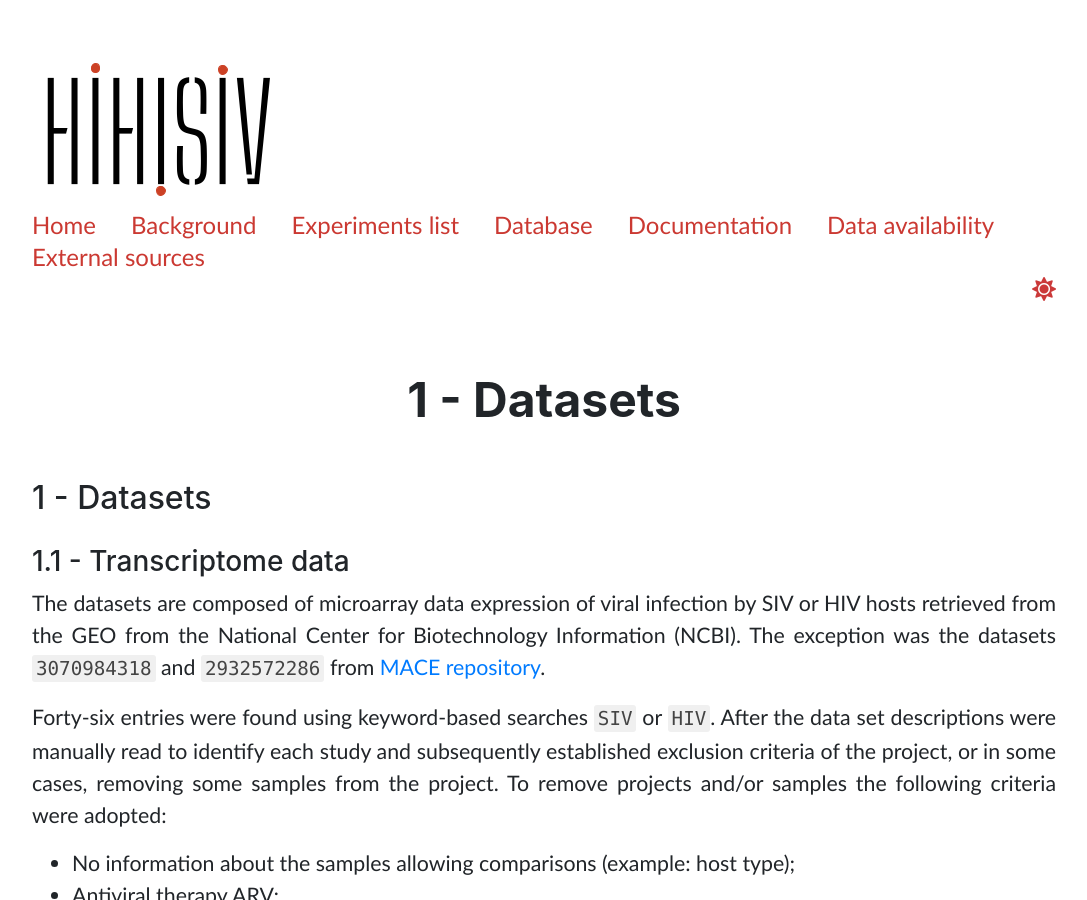
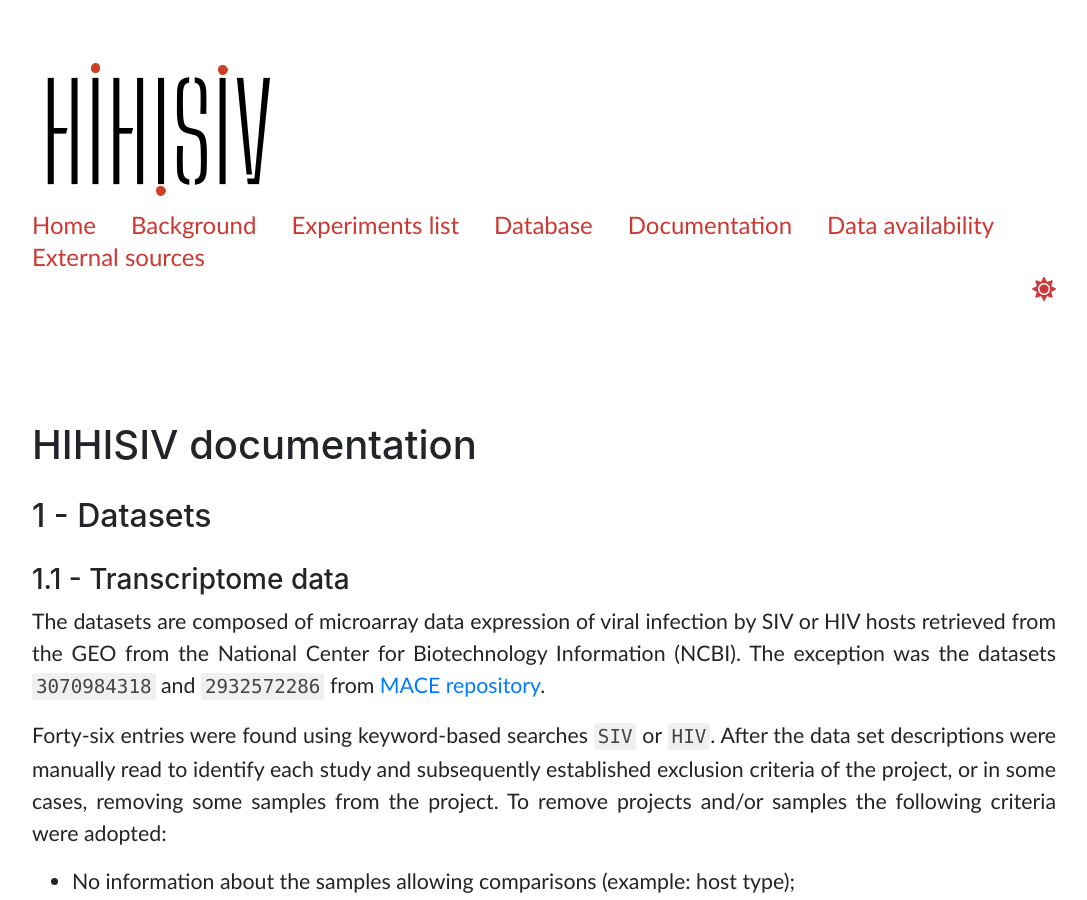
Before and after one commit to hihisiv/hihisiv.github.io, a Jekyll site: the page built from documentation.md, in a window 1280 px wide and 900 px high. Shown: the whole window, without its empty margins (96-1183 px from the left). Built offline with Jekyll 4.4.1, drawn with Linux system fonts in a browser that asks for light colours; nearby versions of some CDN libraries; a style sheet for code colours, icons or effects is not loaded; our own code applies the rules of GitHub Pages for plain Markdown files.

Commit message:
changes in yml

```diff
--- a/documentation.md
+++ b/documentation.md
@@ -1,5 +1,5 @@
 ---
-title:
+title: ""
 layout: page
 full_logo: true
 output:
@@ -8,7 +8,7 @@ output:
     toc_depth: 4
 ---
 
-
+# HIHISIV documentation
 
 ## 1 - Datasets
 
```
